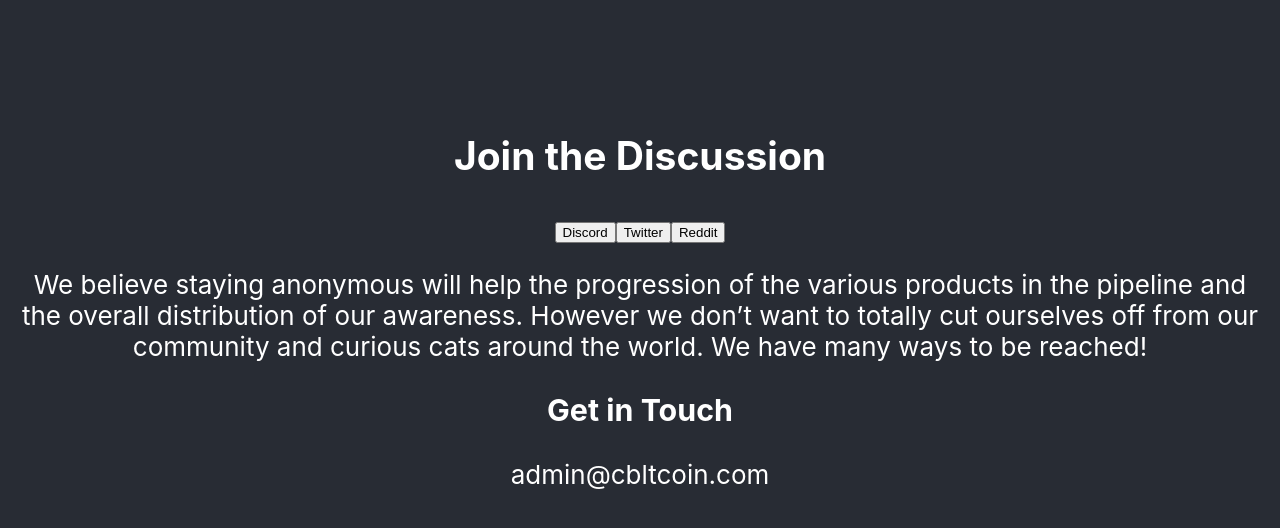
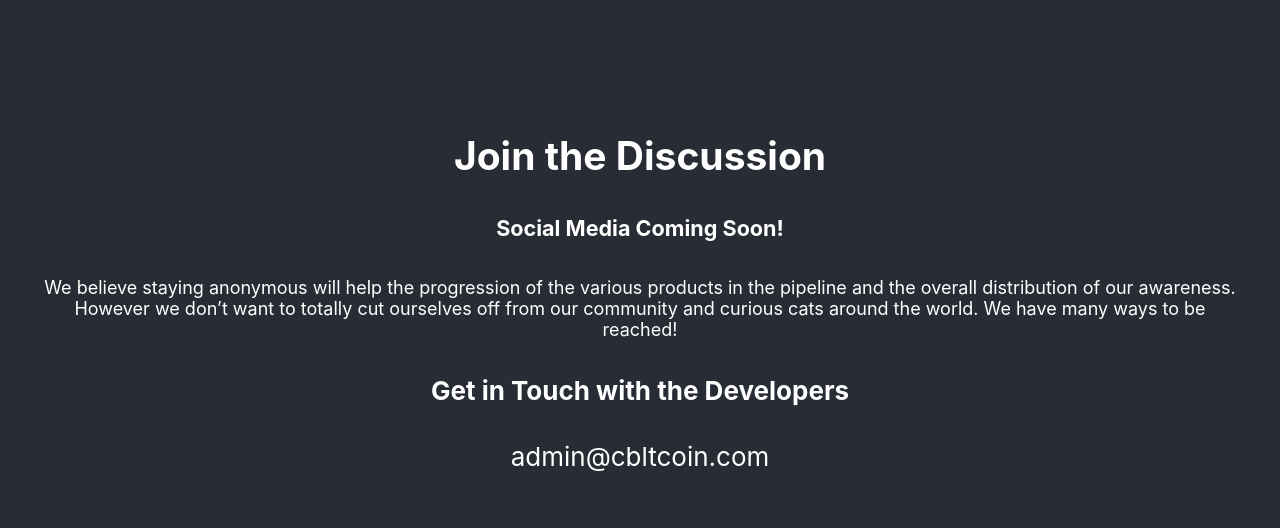
Before and after one commit to jbeneroff/cobalt, a React app in the folder my-app/: page /contact in a window 1280 px wide. Shown: the top 528 px of the page. Built offline with nearby package versions, Linux system fonts and the light colour scheme.

Commit message:
css changes

```diff
--- a/my-app/src/screens/About.css
+++ b/my-app/src/screens/About.css
@@ -0,0 +1,5 @@
+#part-1,
+#part-2 {
+  font-size: 16px;
+  margin: 20px;
+}
--- a/my-app/src/screens/About.jsx
+++ b/my-app/src/screens/About.jsx
@@ -1,4 +1,5 @@
 import whitepaper from '../assets/Cobalt_white_paper.pdf'
+import './About.css'
 
 export default function About() {
   return (
--- a/my-app/src/screens/Contact.css
+++ b/my-app/src/screens/Contact.css
@@ -0,0 +1,5 @@
+#contact-info {
+  font-size: 18px;
+  margin: 20px;
+  /* font-family: "Roboto", sans-serif; */
+}
--- a/my-app/src/screens/Contact.jsx
+++ b/my-app/src/screens/Contact.jsx
@@ -1,16 +1,17 @@
-import React from 'react'
+import './Contact.css'
 
 export default function Contact() {
   return (
     <div>
       <h2>Join the Discussion</h2>
-      <div>
+      {/* <div>
         <button>Discord</button>
         <button>Twitter</button>
         <button>Reddit</button>
-      </div>
-      <p>We believe staying anonymous will help the progression of the various products in the pipeline and the overall distribution of our awareness. However we don’t want to totally cut ourselves off from our community and curious cats around the world. We have many ways to be reached!</p>
-      <h3>Get in Touch</h3>
+      </div> */}
+      <h5>Social Media Coming Soon!</h5>
+      <p id='contact-info'>We believe staying anonymous will help the progression of the various products in the pipeline and the overall distribution of our awareness. However we don’t want to totally cut ourselves off from our community and curious cats around the world. We have many ways to be reached!</p>
+      <h4>Get in Touch with the Developers</h4>
       <p>admin@cbltcoin.com</p>
     </div>
   )
--- a/my-app/src/screens/Home.jsx
+++ b/my-app/src/screens/Home.jsx
@@ -20,13 +20,13 @@
           <Button type="primary">Cobalt Cat NFTs</Button>
         </Link>
         <a className='nav-item' href='https://pancakeswap.finance/swap'>
-          <Button type="success">PancakeSwap</Button>
+          <Button type="primary">PancakeSwap</Button>
         </a>
-        <Link to='/about'>
-          <Button type="light">About CBLT</Button>
+        <Link to='/about' className='nav-item'>
+          <Button type="primary">About CBLT</Button>
         </Link>
-        <Link to='/contact'>
-          <Button type="dark">Social & Contact</Button>
+        <Link to='/contact' className='nav-item'>
+          <Button type="primary">Social & Contact</Button>
         </Link>
       </div>
     </div>
--- a/my-app/src/screens/NFT.css
+++ b/my-app/src/screens/NFT.css
@@ -0,0 +1,4 @@
+#nft-info {
+  font-size: 18px;
+  margin: 20px;
+}
--- a/my-app/src/screens/NFT.jsx
+++ b/my-app/src/screens/NFT.jsx
@@ -1,12 +1,15 @@
 import { Button } from 'uiw';
+import './NFT.css'
 
 export default function NFT() {
   return (
     <div>
-      <a className='nav-item' href='https://www.cbltmint.com'>
+      <h2>The Cobalt Cat NFT Collection</h2>
+      {/* <a className='nav-item' href='https://www.cbltmint.com'>
         <Button type="primary">Mint Cobalt Cat NFTs</Button>
-      </a>
-      <p>We are committed to expanding the CBLT ecosystem and this initiative includes a site dedicated to generating CBLT Cat NFTs for our users on www.cbltmint.com. Click the hyperlink and start minting your CBLT Cat NFTs on the Solana network today! Our second public product offering to our users is our NFT minting site. Not only do we love our mascot and want the world to have access and ownership rights to it’s universal recognition, but we also aim to turn our NFT minting operation into a source for doing good! Those who generate NFTs of Cobalt Cat on our www.cbltmint.com will have an added opportunity to receive a free airdrop of CBLT via our lottery system. Those who are lucky enough to generate a Rare or Legendary CBLT Cat NFT will be entered into our lottery system of collected wallet addresses and have a chance at winning more free CBLT tokens. 20% of total supply will be allocated to this gift giving distribution avenue.</p>
+      </a> */}
+      <h5>NFT Minting Website Coming Soon!!!</h5>
+      <p id='nft-info'>We are committed to expanding the CBLT ecosystem and this initiative includes a site dedicated to generating CBLT Cat NFTs for our users on www.cbltmint.com. Click the hyperlink and start minting your CBLT Cat NFTs on the Solana network today! Our second public product offering to our users is our NFT minting site. Not only do we love our mascot and want the world to have access and ownership rights to it’s universal recognition, but we also aim to turn our NFT minting operation into a source for doing good! Those who generate NFTs of Cobalt Cat on our www.cbltmint.com will have an added opportunity to receive a free airdrop of CBLT via our lottery system. Those who are lucky enough to generate a Rare or Legendary CBLT Cat NFT will be entered into our lottery system of collected wallet addresses and have a chance at winning more free CBLT tokens. 20% of total supply will be allocated to this gift giving distribution avenue.</p>
     </div>
   )
 }
```
